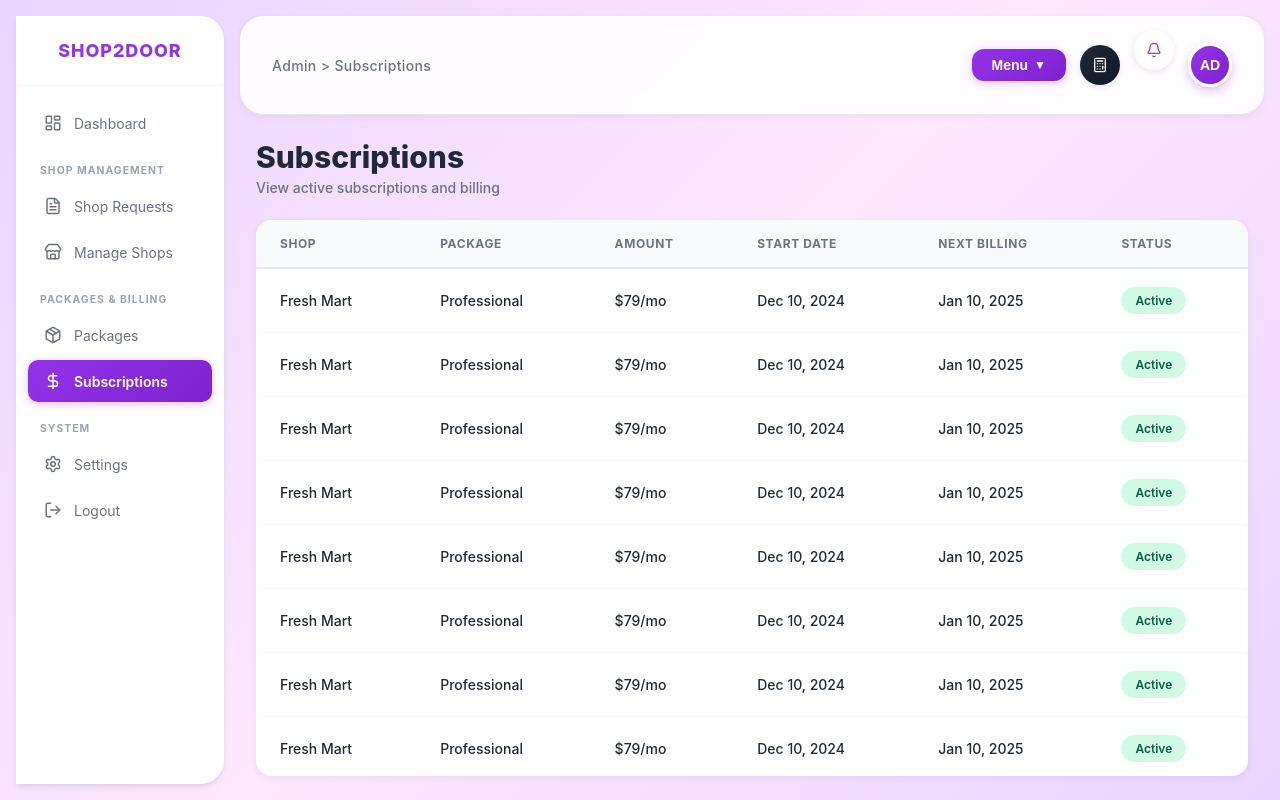
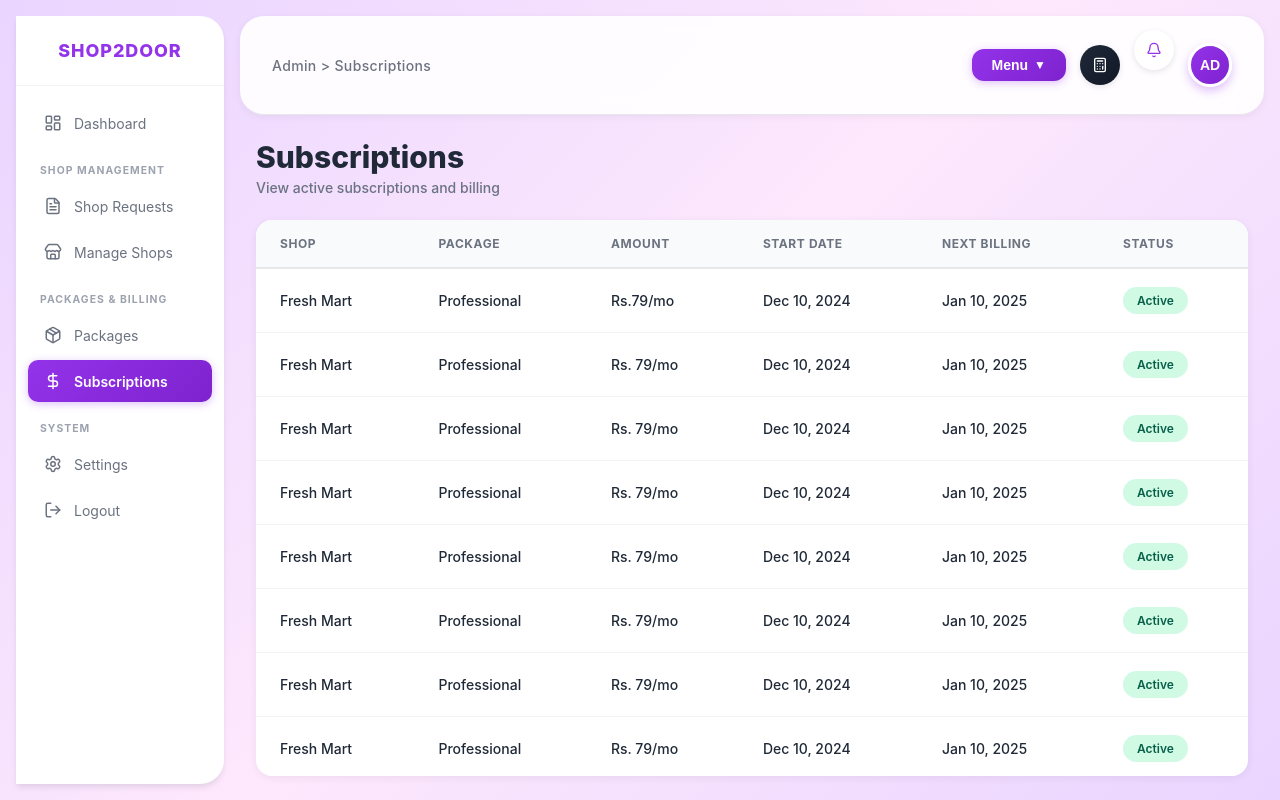
Before and after one commit to muhammad-ishaque-tareen/shop2door-cloud-pos, a React (Vite) app in the folder frontend/: page /subscriptions in a window 1280 px wide. Built offline with nearby package versions, Linux system fonts and the light colour scheme.

Commit message:
Updated POSTerminal, Packages, Subscriptions and Login

```diff
--- a/frontend/src/POSTerminal/POSTerminal.jsx
+++ b/frontend/src/POSTerminal/POSTerminal.jsx
@@ -27,7 +27,7 @@ const POSTerminal = () => {
   const [discountType, setDiscountType] = useState('percent');
   const [discountValue, setDiscountValue] = useState(0);
   const [discountReason, setDiscountReason] = useState('');
-  const [customTaxRate, setCustomTaxRate] = useState(8.5);
+  const [customTaxRate, setCustomTaxRate] = useState(5.8);
   const [showReceiptModal, setShowReceiptModal] = useState(false);
   const [receiptData, setReceiptData] = useState(null);
   const [showMenuDropdown, setShowMenuDropdown] = useState(false);
@@ -162,7 +162,7 @@ const POSTerminal = () => {
   };
 
   const resetTax = () => {
-    setCustomTaxRate(8.5);
+    setCustomTaxRate(5.8);
     setShowTaxModal(false);
   };
 
--- a/frontend/src/SystemTerminal/Packages.jsx
+++ b/frontend/src/SystemTerminal/Packages.jsx
@@ -22,8 +22,8 @@ const Packages = () => {
   const [packages, setPackages] = useState([
     {
       id: 1,
-      name: 'STANDARD',
-      description: 'For growing businesses',
+      name: 'STARTER',
+      description: 'STARTER or growing businesses',
       price: 60,
       features: [
         'Advanced Inventory',
@@ -34,7 +34,7 @@ const Packages = () => {
     },
     {
       id: 2,
-      name: 'STANDARD',
+      name: 'PROFESSIONAL',
       description: 'For growing businesses',
       price: 80,
       features: [
@@ -46,7 +46,7 @@ const Packages = () => {
     },
     {
       id: 3,
-      name: 'STANDARD',
+      name: 'PREMIUM',
       description: 'For growing businesses',
       price: 100,
       features: [
@@ -102,7 +102,6 @@ const Packages = () => {
 
   const handleEditPackage = (id) => {
     console.log('Edit package:', id);
-    // Add your edit logic here
   };
 
   const renderProfileImage = (size = 'default') => {
--- a/frontend/src/SystemTerminal/Subscriptions.jsx
+++ b/frontend/src/SystemTerminal/Subscriptions.jsx
@@ -24,7 +24,7 @@ const Subscriptions = () => {
       id: 1,
       shop: 'Fresh Mart',
       package: 'Professional',
-      amount: '$79/mo',
+      amount: 'Rs.79/mo',
       startDate: 'Dec 10, 2024',
       nextBilling: 'Jan 10, 2025',
       status: 'Active'
@@ -33,7 +33,7 @@ const Subscriptions = () => {
       id: 2,
       shop: 'Fresh Mart',
       package: 'Professional',
-      amount: '$79/mo',
+      amount: 'Rs. 79/mo',
       startDate: 'Dec 10, 2024',
       nextBilling: 'Jan 10, 2025',
       status: 'Active'
@@ -42,7 +42,7 @@ const Subscriptions = () => {
       id: 3,
       shop: 'Fresh Mart',
       package: 'Professional',
-      amount: '$79/mo',
+      amount: 'Rs. 79/mo',
       startDate: 'Dec 10, 2024',
       nextBilling: 'Jan 10, 2025',
       status: 'Active'
@@ -51,7 +51,7 @@ const Subscriptions = () => {
       id: 4,
       shop: 'Fresh Mart',
       package: 'Professional',
-      amount: '$79/mo',
+      amount: 'Rs. 79/mo',
       startDate: 'Dec 10, 2024',
       nextBilling: 'Jan 10, 2025',
       status: 'Active'
@@ -60,7 +60,7 @@ const Subscriptions = () => {
       id: 5,
       shop: 'Fresh Mart',
       package: 'Professional',
-      amount: '$79/mo',
+      amount: 'Rs. 79/mo',
       startDate: 'Dec 10, 2024',
       nextBilling: 'Jan 10, 2025',
       status: 'Active'
@@ -69,7 +69,7 @@ const Subscriptions = () => {
       id: 6,
       shop: 'Fresh Mart',
       package: 'Professional',
-      amount: '$79/mo',
+      amount: 'Rs. 79/mo',
       startDate: 'Dec 10, 2024',
       nextBilling: 'Jan 10, 2025',
       status: 'Active'
@@ -78,7 +78,7 @@ const Subscriptions = () => {
       id: 7,
       shop: 'Fresh Mart',
       package: 'Professional',
-      amount: '$79/mo',
+      amount: 'Rs. 79/mo',
       startDate: 'Dec 10, 2024',
       nextBilling: 'Jan 10, 2025',
       status: 'Active'
@@ -87,7 +87,7 @@ const Subscriptions = () => {
       id: 8,
       shop: 'Fresh Mart',
       package: 'Professional',
-      amount: '$79/mo',
+      amount: 'Rs. 79/mo',
       startDate: 'Dec 10, 2024',
       nextBilling: 'Jan 10, 2025',
       status: 'Active'
@@ -96,7 +96,7 @@ const Subscriptions = () => {
       id: 9,
       shop: 'Fresh Mart',
       package: 'Professional',
-      amount: '$79/mo',
+      amount: 'Rs. 79/mo',
       startDate: 'Dec 10, 2024',
       nextBilling: 'Jan 10, 2025',
       status: 'Active'
--- a/frontend/src/pages/Login.jsx
+++ b/frontend/src/pages/Login.jsx
@@ -43,9 +43,9 @@ const Login = () => {
         localStorage.setItem('user', JSON.stringify(data.user));
 
 
-          navigate('/posterminal');
-        //  navigate('/systemadmindashboard')
-        //  navigate('/shopadmindashboard')
+        // navigate('/posterminal');
+          navigate('/systemadmindashboard')
+          //navigate('/shopadmindashboard')
 
 
       }
```
